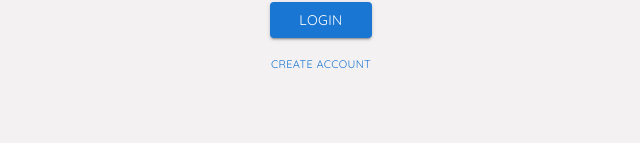
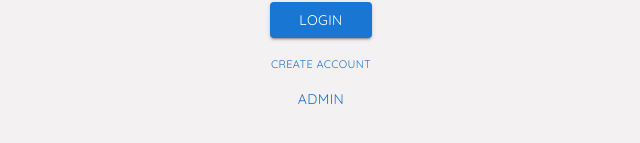
Before and after one commit to Lukateki/LinkedOut-SOEN341Project2023, a React (Create React App) app in the folder Frontend/linkedout/: page /login in a window 1280 px wide. Shown: the part 379-522 px from the top of the page, without its empty margins (319-959 px from the left). Built offline with nearby package versions, Linux system fonts and the light colour scheme.

Commit message:
redirect admin user to django app to access admin functionalities

```diff
--- a/Frontend/linkedout/src/main/pages/LoginPage/LoginPage.tsx
+++ b/Frontend/linkedout/src/main/pages/LoginPage/LoginPage.tsx
@@ -3,10 +3,17 @@ import { Button, TextField } from '@mui/material';
 import { useLogin } from './hooks';
 
 import './LoginPage.css';
+import { useNavigate } from 'react-router-dom';
 
 const LoginPage = () => {
 
     const { handleLoginBtnClick, handleRegistration, loginUsername, loginPassword, handleUsernameChange, handlePasswordChange, error } = useLogin();
+
+    const navigate = useNavigate();
+
+    const handleAdminClick = () => {
+        navigate("http://127.0.0.1:8000/admin/")
+    };
 
     return (
         <div className='login-page-wrapper'>
@@ -43,6 +50,9 @@ const LoginPage = () => {
                 >
                     Create account
                 </Button>
+                <Button onClick={handleAdminClick}>
+                    Admin
+                </Button>
             </div>
         </div>
     )
```
